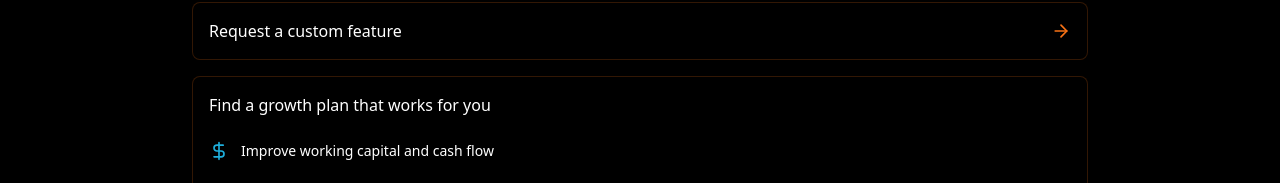
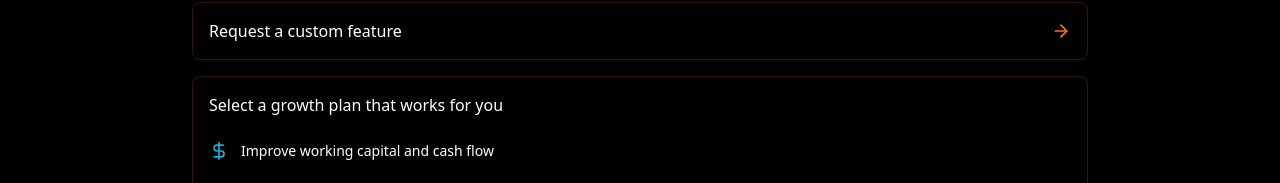
Before and after one commit to TrajexAI/FrontendProject, a React (Vite) app: page /notifications in a window 1280 px wide. Shown: the part 152-335 px from the top of the page. Built offline with nearby package versions, Linux system fonts and the light colour scheme.

Commit message:
Replace Find with Select
Replaces the "Find" component with a "Select" component.

```diff
--- a/src/pages/Customize.tsx
+++ b/src/pages/Customize.tsx
@@ -70,7 +70,7 @@ const Customize = () => {
             </div>
 
             <div className="bg-black border border-[#F97316]/20 rounded-lg p-4">
-              <h2 className="text-base font-medium text-white mb-4">Find a growth plan that works for you</h2>
+              <h2 className="text-base font-medium text-white mb-4">Select a growth plan that works for you</h2>
               <div className="space-y-3">
                 {growthPlans.map((plan) => (
                   <div
```
